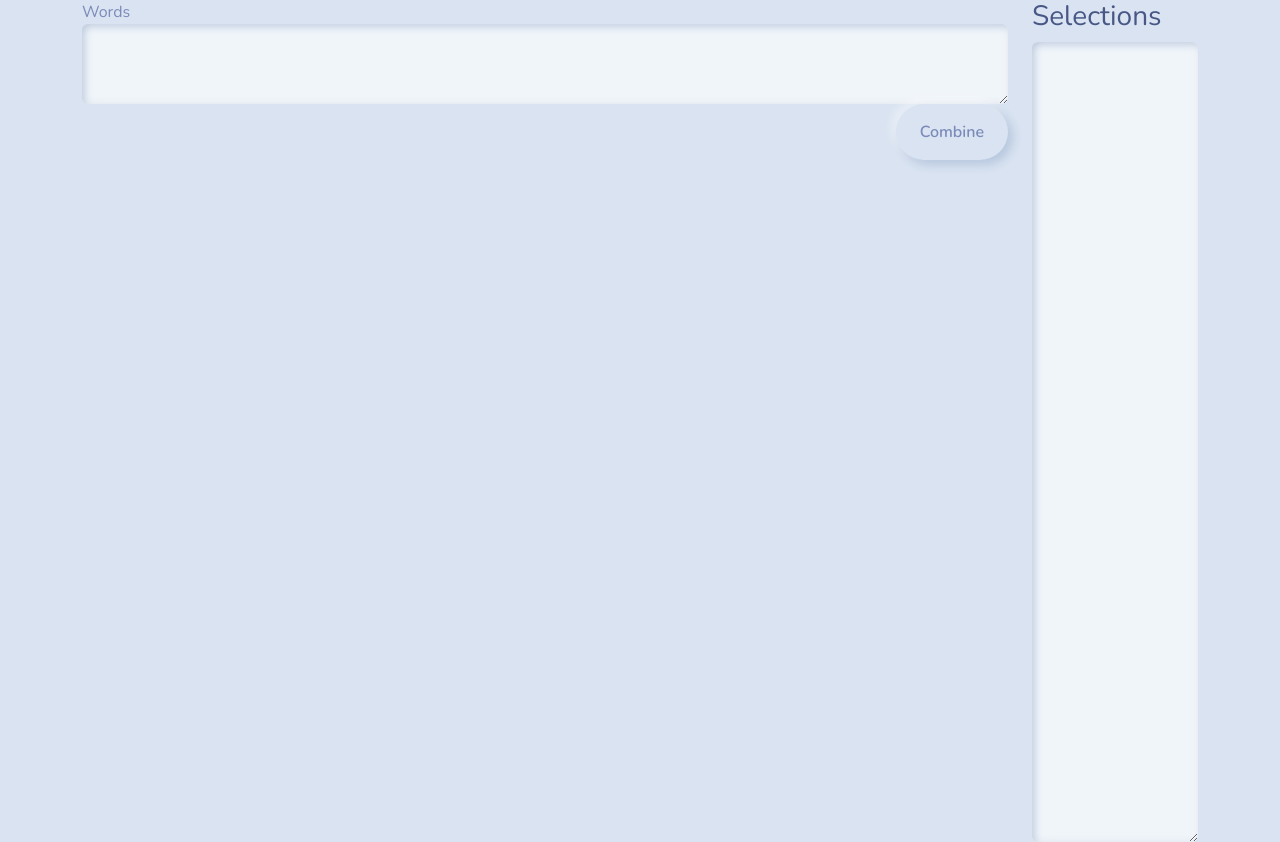
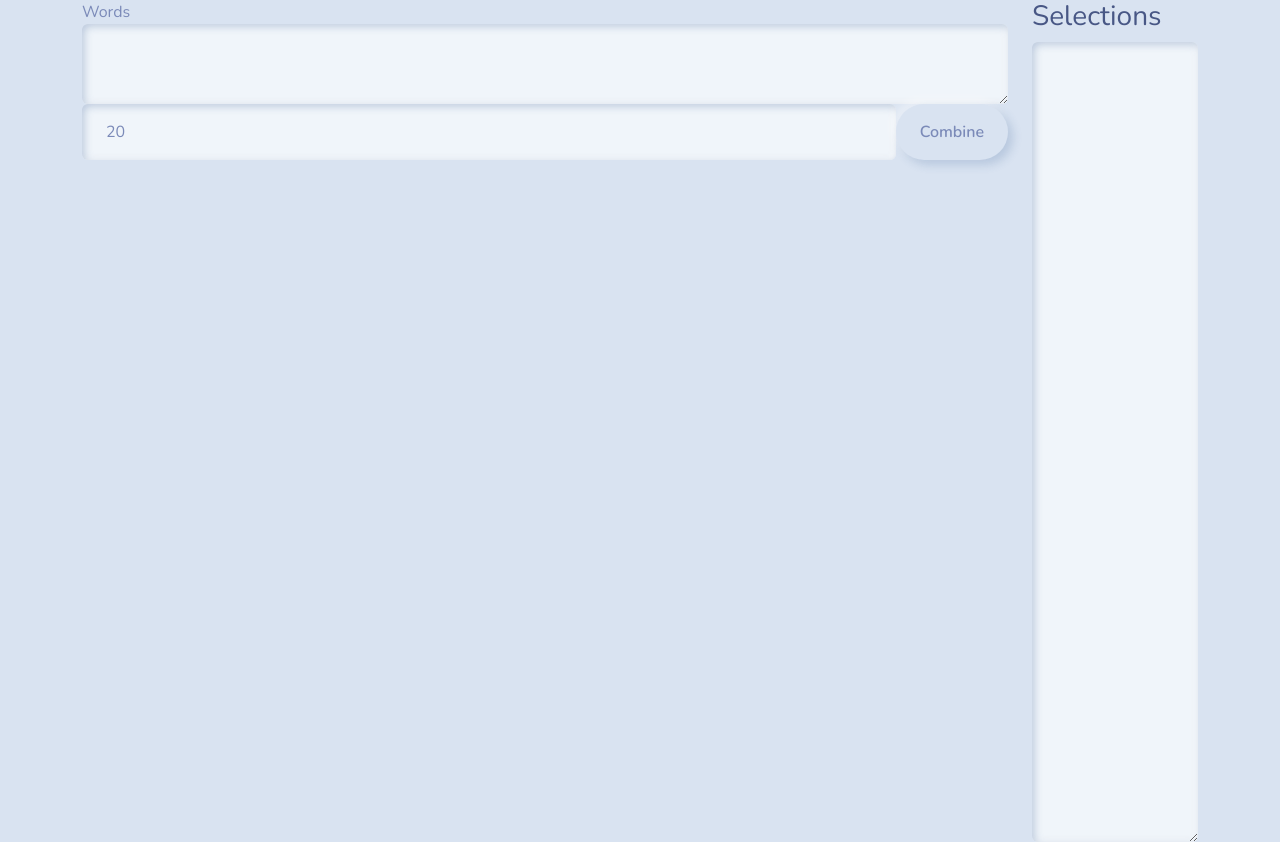
Before and after one commit to xjpro/wordcombiner, a Next.js app: page / in a window 1280 px wide. Built offline with nearby package versions, Linux system fonts and the light colour scheme.

Commit message:
better algorithm

```diff
--- a/pages/index.js
+++ b/pages/index.js
@@ -1,19 +1,25 @@
 import { useState } from "react";
-import { compact, first, includes, last, sample, some, times, uniq, without } from "lodash";
+import { compact, first, includes, last, sample, take, times, uniq, without } from "lodash";
 
 export default function Home() {
   const [text, setText] = useState("");
+  const [maxLength, setMaxLength] = useState(20);
+  const [rejections, setRejections] = useState([]);
   const [combinations, setCombinations] = useState([]);
   const [selections, setSelections] = useState([]);
 
   function combine(event) {
     event.preventDefault();
 
-    const words = uniq(text.split(/\s/g));
+    // Set existing in rejections
+    setRejections((rejections) => [...rejections, ...combinations]);
+
+    const words = uniq(compact(text.split(/\s/g)));
+    const numberMaxLength = parseInt(maxLength);
 
     const newCombinations = uniq(
       compact(
-        times(50, () => {
+        times(500, () => {
           const start = sample(words).toLowerCase();
           const end = sample(words).toLowerCase();
 
@@ -21,16 +27,19 @@ export default function Home() {
           if (last(start) === first(end)) return null;
 
           const combination = start + end;
-          if (combination.length > 20) return null;
 
           if (includes(selections, combination)) return null;
+          if (includes(combinations, combination)) return null;
+          if (includes(rejections, combination)) return null;
+
+          if (combination.length > numberMaxLength) return null;
 
           return combination;
         })
       )
     );
 
-    setCombinations(newCombinations);
+    setCombinations(take(newCombinations, 60));
   }
 
   function addSelection(selection) {
@@ -48,8 +57,21 @@ export default function Home() {
               <textarea className="form-control" value={text} onChange={(event) => setText(event.target.value)} />
             </div>
 
-            <div className="text-end">
-              <button className="btn btn-success">Combine</button>
+            <div className="d-flex">
+              <div className="flex-fill">
+                <div className="form-group">
+                  <input
+                    type="number"
+                    className="form-control"
+                    value={maxLength}
+                    onChange={(event) => setMaxLength(event.target.value)}
+                  />
+                </div>
+              </div>
+
+              <div className="">
+                <button className="btn btn-success">Combine</button>
+              </div>
             </div>
           </form>
 
```
